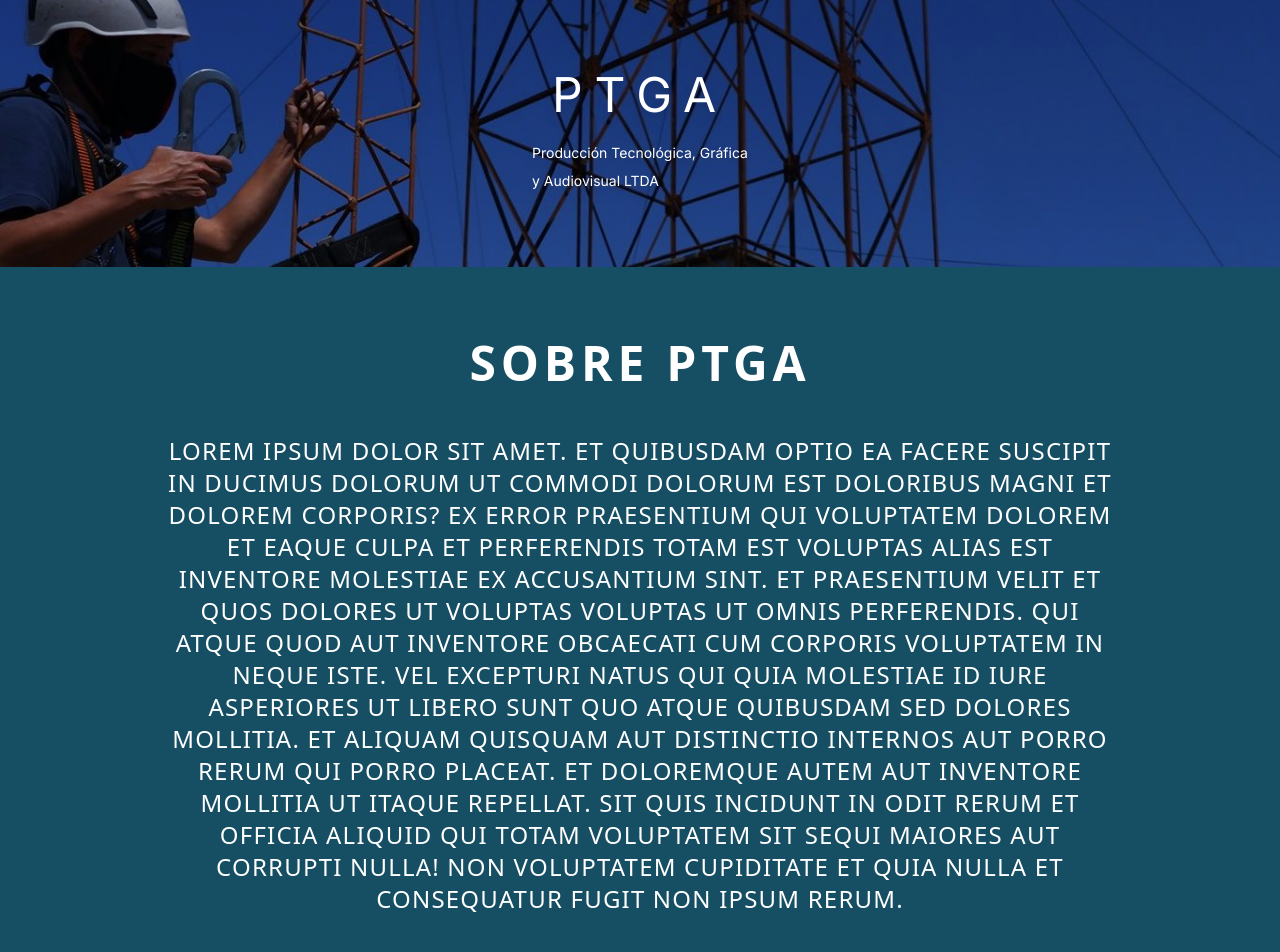
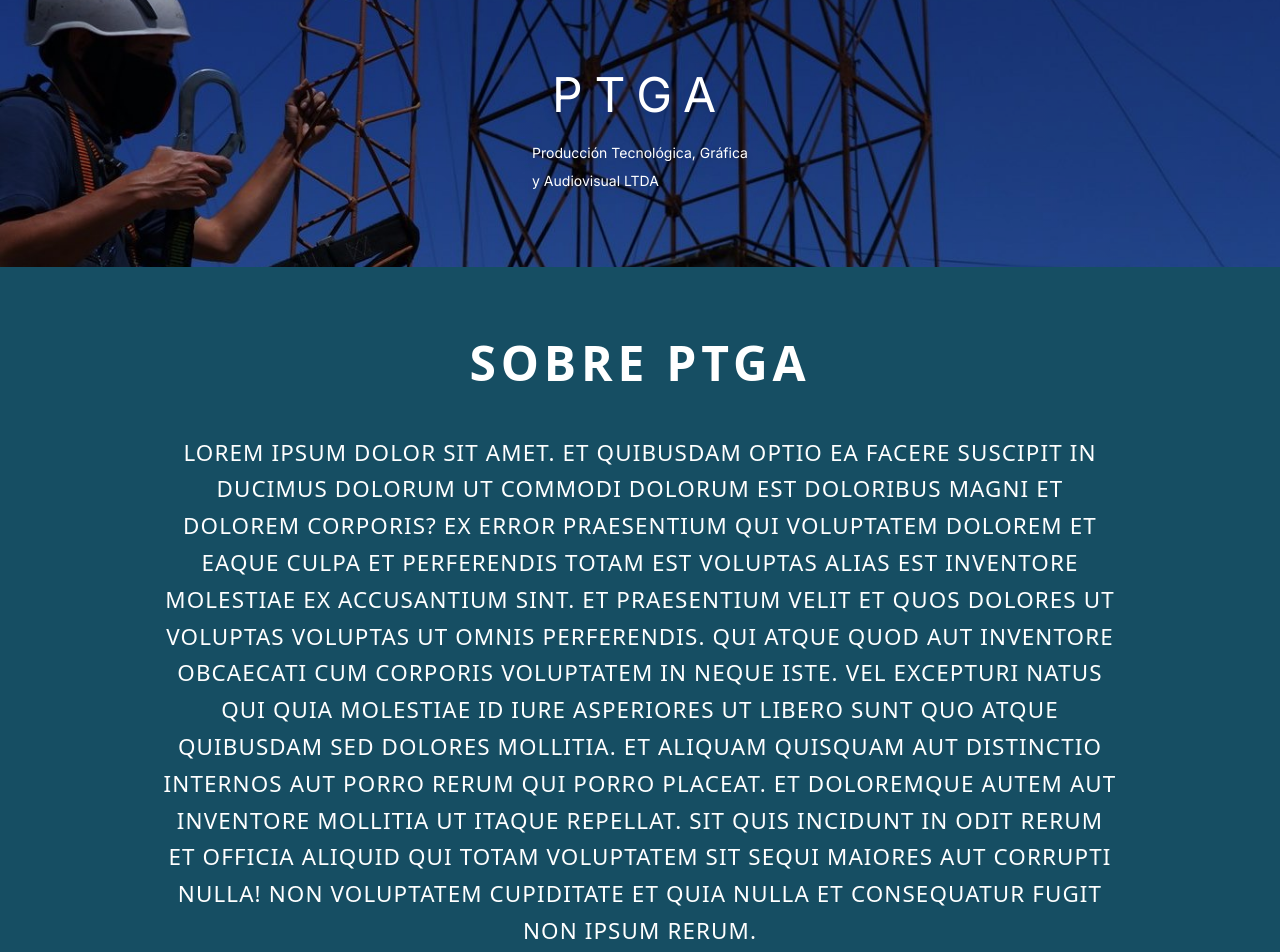
Before and after one commit to Roxha-V/PTGA-Landing, a Next.js app: page / in a window 1280 px wide. Shown: the top 952 px of the page. Built offline with nearby package versions, Linux system fonts and the light colour scheme.

Commit message:
style: :lipstick: revision de estilo de parrafo pequeña

```diff
--- a/app/hero-component/index.jsx
+++ b/app/hero-component/index.jsx
@@ -26,7 +26,7 @@ function HeroComponent() {
                 </div>
                 <div className="h-screen relative block w-full py-10 bg-cyan-900">
                     <h1 className=" font-sans p-10 mb-2 text-5xl uppercase leading-8 tracking-widest font-bold text-center text-white">Sobre PTGA</h1>
-                    <p className=" font-sans px-40 text-2xl uppercase text-center block mt-4 tracking-wider text-white">Lorem ipsum dolor sit amet. Et quibusdam optio ea facere suscipit in ducimus dolorum ut commodi dolorum est doloribus magni et dolorem corporis? Ex error praesentium qui voluptatem dolorem et eaque culpa et perferendis totam est voluptas alias est inventore molestiae ex accusantium sint. Et praesentium velit et quos dolores ut voluptas voluptas ut omnis perferendis.
+                    <p className="object-contain font-sans px-40 text-[1.4rem] leading-[2.3rem] uppercase text-center block mt-4 tracking-wider text-white justify-self-center ">Lorem ipsum dolor sit amet. Et quibusdam optio ea facere suscipit in ducimus dolorum ut commodi dolorum est doloribus magni et dolorem corporis? Ex error praesentium qui voluptatem dolorem et eaque culpa et perferendis totam est voluptas alias est inventore molestiae ex accusantium sint. Et praesentium velit et quos dolores ut voluptas voluptas ut omnis perferendis.
 
                         Qui atque quod aut inventore obcaecati cum corporis voluptatem in neque iste. Vel excepturi natus qui quia molestiae id iure asperiores ut libero sunt quo atque quibusdam sed dolores mollitia. Et aliquam quisquam aut distinctio internos aut porro rerum qui porro placeat. Et doloremque autem aut inventore mollitia ut itaque repellat.
 
```
